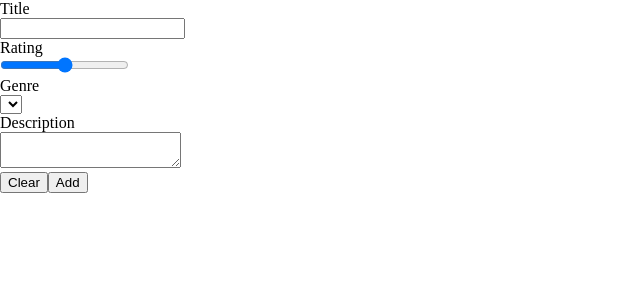
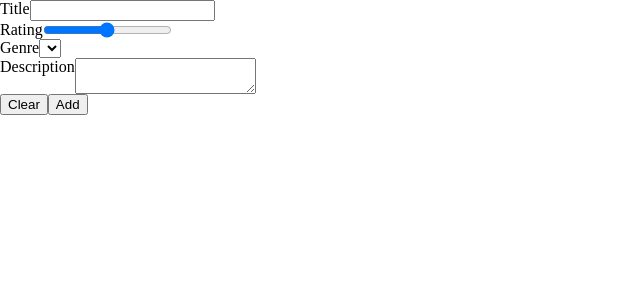
Before and after one commit to vikkoooo/MovieCards_React, a React (Vite) app: page / in a window 1280 px wide. Shown: the top 300 px of the page, without its empty margins (0-640 px from the left). Built offline with nearby package versions, Linux system fonts and the light colour scheme.

Commit message:
fix order of items

```diff
--- a/src/components/AddMovie.tsx
+++ b/src/components/AddMovie.tsx
@@ -3,6 +3,8 @@ import { Title } from "./Title";
 import { Rating } from "./Rating";
 import { Genre } from "./Genre";
 import { Description } from "./Description";
+import "../css/AddMovie.css";
+
 
 export function AddMovie(): ReactElement {
 	return (
@@ -11,8 +13,10 @@ export function AddMovie(): ReactElement {
 			<Rating />
 			<Genre />
 			<Description />
-			<button>Clear</button>
-			<button>Add</button>
+			<div className="button-container">
+				<button>Clear</button>
+				<button>Add</button>
+			</div>
 		</main>
 	);
 }
--- /dev/null
+++ b/src/css/AddMovie.css
@@ -0,0 +1,11 @@
+.container {
+	display: flex;
+	flex-direction: column;
+}
+
+.title,
+.rating,
+.genre,
+.description {
+	display: flex;
+}
```
